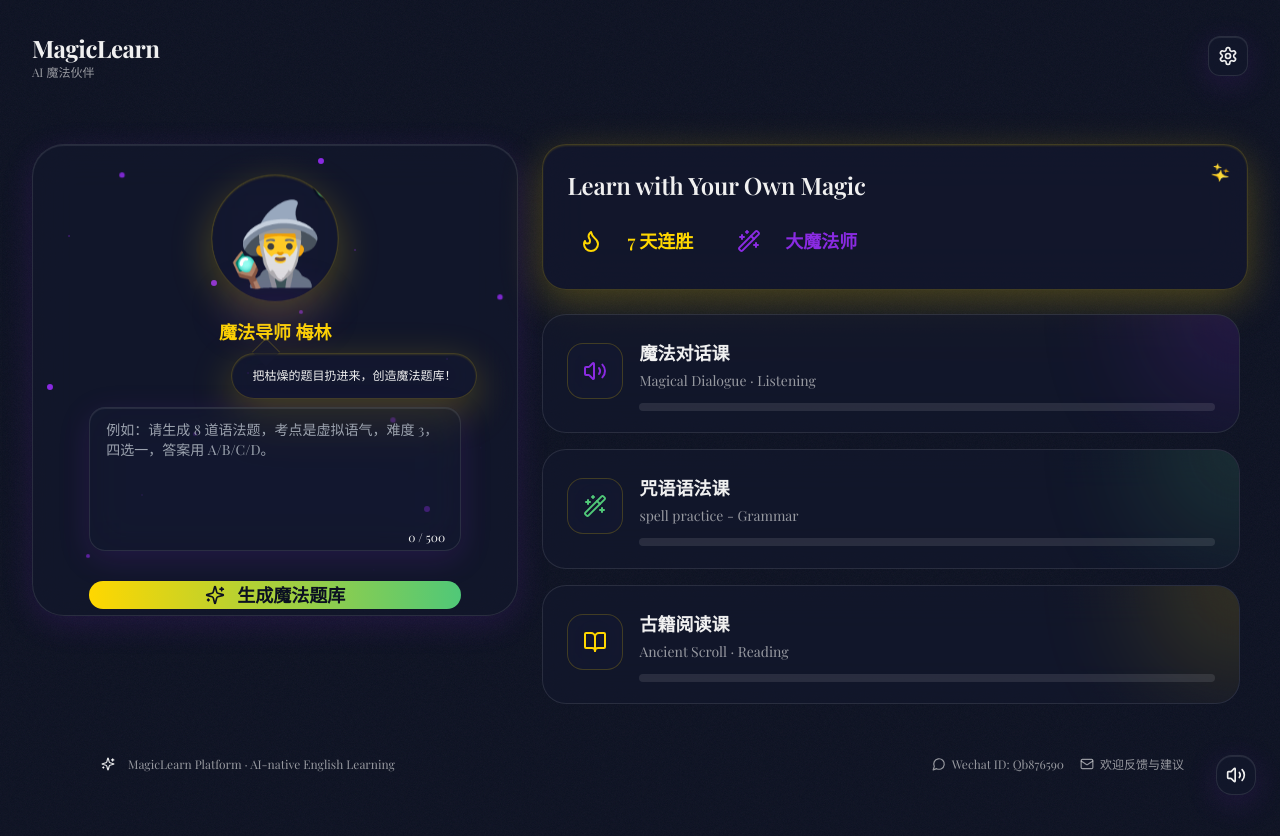
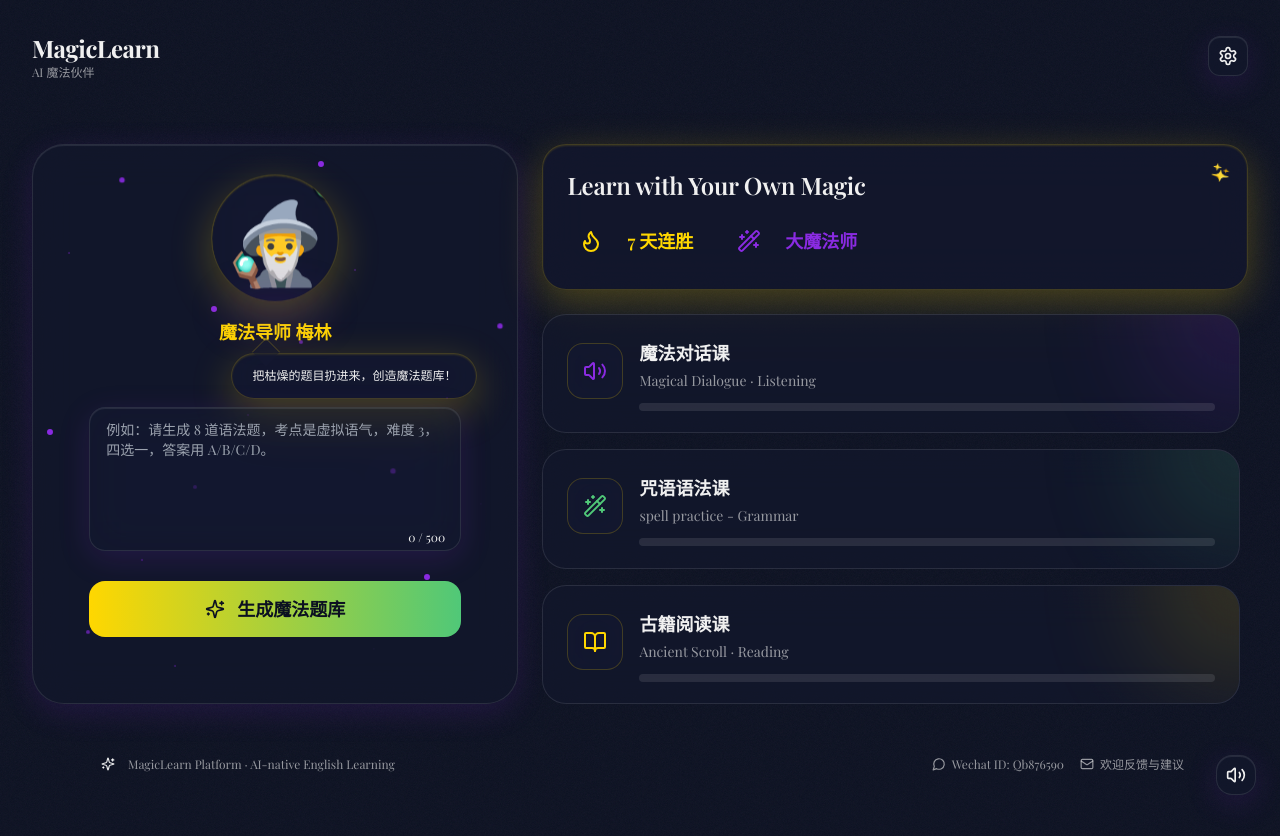
Before and after one commit to lenaaacyq/MagicLearn, a Next.js app in the folder frontend/: page / in a window 1280 px wide. Shown: the top 836 px of the page. Built offline with nearby package versions, Linux system fonts and the light colour scheme; a web font is replaced by a local one.

Commit message:
Revert "Raise left panel bottom edge to align with right stack"
This reverts commit 0854d8939a42cca38650152a995e777b4abcc35a.

```diff
--- a/frontend/src/figma/pages/HomePage.tsx
+++ b/frontend/src/figma/pages/HomePage.tsx
@@ -32,7 +32,7 @@ export default function HomePage() {
       {/* 主内容区 - Bento 布局 */}
       <div className="pt-28 pb-32 h-screen flex gap-6">
         {/* 左侧 - Agent 伴随舱 */}
-        <div className="w-[40%] min-h-0 h-[calc(100%-92px)] xl:h-[calc(100%-88px)] self-start">
+        <div className="w-[40%] min-h-0">
           <MerlinGenerator />
         </div>
 
```
